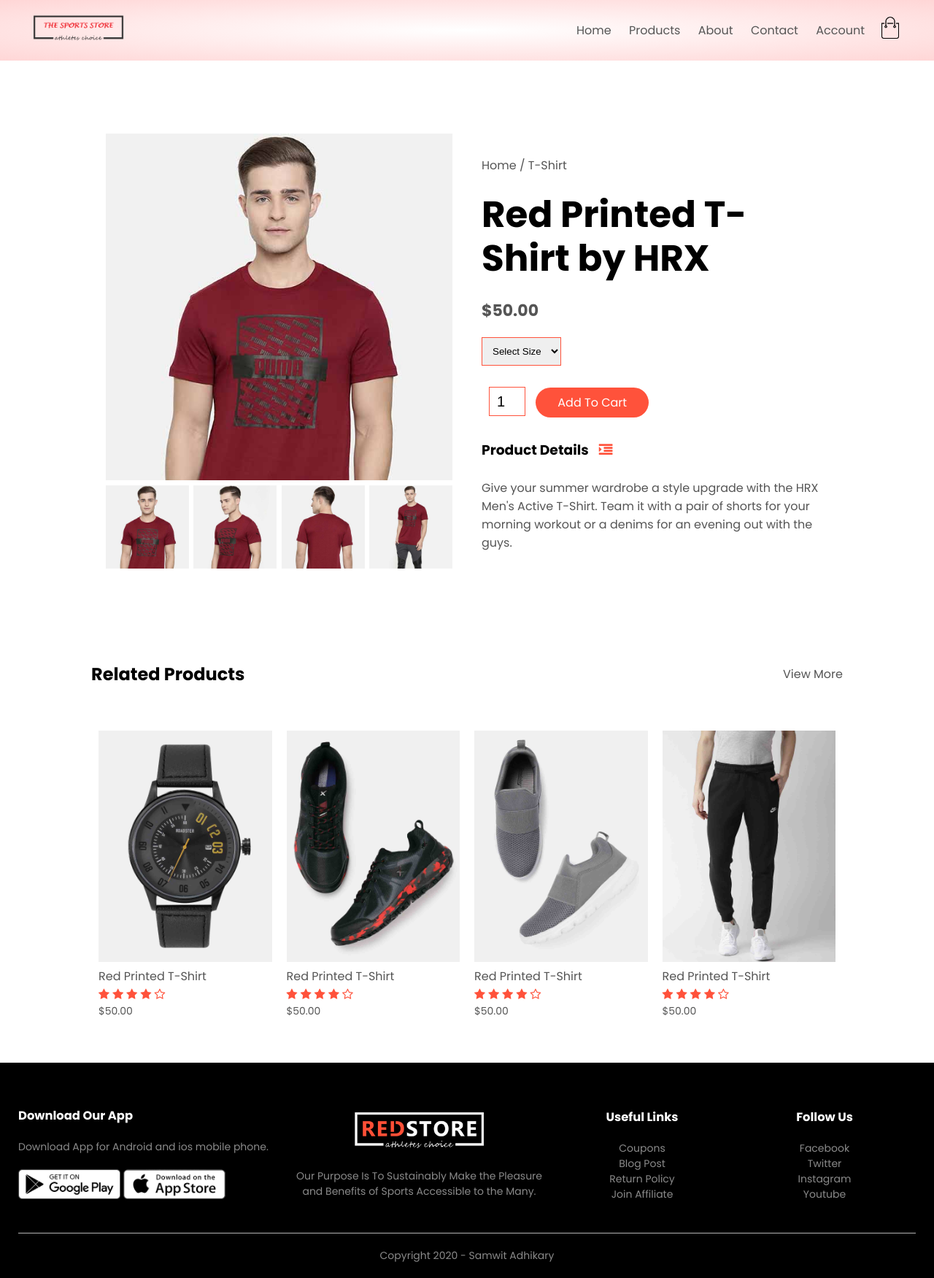
After one commit to jalala-pv/ecommerce_website, a Django app: page /products_details in a window 1280 px wide. The commit adds this page. Shown: the whole page at 73% size. Run offline with Django 5.2, Linux system fonts and the light colour scheme.

Commit message:
productdetail

```diff
--- a/ecommerce/customers/views.py
+++ b/ecommerce/customers/views.py
@@ -1,3 +1,5 @@
 from django.shortcuts import render
 
 # Create your views here.
+def show_account(request):
+    return render(request,'account.html')
--- a/ecommerce/products/urls.py
+++ b/ecommerce/products/urls.py
@@ -6,6 +6,6 @@
 urlpatterns = [
     path('', views.index,name='home'),
     path('products_list', views.list_products,name='list_product'),
-
+    path('products_details', views.detail_products,name='detail_products'),
 
 ]
--- a/ecommerce/templates/menu.html
+++ b/ecommerce/templates/menu.html
@@ -9,7 +9,7 @@
             <li><a href="{% url 'list_product'%}">Products</a></li>
             <li><a href="">About</a></li>
             <li><a href="">Contact</a></li>
-            <li><a href="account.html">Account</a></li>
+            <li><a href="{% url 'account1'%}">Account</a></li>
         </ul>
     </nav>
     <a href="cart.html"><img src="{% static 'images/cart.png'%}" width="30px" height="30px"></a>
--- /dev/null
+++ b/ecommerce/templates/product_description.html
@@ -0,0 +1,102 @@
+{% load static%}
+<div class="small-container single-product">
+    <div class="row">
+        <div class="col-2">
+            <img src="{% static 'images/gallery-1.jpg'%}" width="100%" id="ProductImg">
+
+            <div class="small-img-row">
+                <div class="small-img-col">
+                    <img src="{% static  'images/gallery-1.jpg'%}" width="100%" class="small-img">
+                </div>
+                <div class="small-img-col">
+                    <img src="{% static 'images/gallery-2.jpg'%}" width="100%" class="small-img">
+                </div>
+                <div class="small-img-col">
+                    <img src="{% static 'images/gallery-3.jpg'%}" width="100%" class="small-img">
+                </div>
+                <div class="small-img-col">
+                    <img src="{% static 'images/gallery-4.jpg'%}" width="100%" class="small-img">
+                </div>
+            </div>
+
+        </div>
+        <div class="col-2">
+            <p>Home / T-Shirt</p>
+            <h1>Red Printed T-Shirt by HRX</h1>
+            <h4>$50.00</h4>
+            <select>
+                <option>Select Size</option>
+                <option>XXL</option>
+                <option>XL</option>
+                <option>L</option>
+                <option>M</option>
+                <option>S</option>
+            </select>
+            <input type="number" value="1">
+            <a href="" class="btn">Add To Cart</a>
+
+            <h3>Product Details <i class="fa fa-indent"></i></h3>
+            <br>
+            <p>Give your summer wardrobe a style upgrade with the HRX Men's Active T-Shirt. Team it with a pair of
+                shorts for your morning workout or a denims for an evening out with the guys.</p>
+        </div>
+    </div>
+</div>
+<div class="small-container">
+    <div class="row row-2">
+        <h2>Related Products</h2>
+        <p>View More</p>
+    </div>
+</div>
+<div class="small-container">
+    <div class="row">
+        <div class="col-4">
+            <img src="{% static 'images/product-9.jpg'%}">
+            <h4>Red Printed T-Shirt</h4>
+            <div class="rating">
+                <i class="fa fa-star"></i>
+                <i class="fa fa-star"></i>
+                <i class="fa fa-star"></i>
+                <i class="fa fa-star"></i>
+                <i class="fa fa-star-o"></i>
+            </div>
+            <p>$50.00</p>
+        </div>
+        <div class="col-4">
+            <img src="{% static 'images/product-10.jpg'%}">
+            <h4>Red Printed T-Shirt</h4>
+            <div class="rating">
+                <i class="fa fa-star"></i>
+                <i class="fa fa-star"></i>
+                <i class="fa fa-star"></i>
+                <i class="fa fa-star"></i>
+                <i class="fa fa-star-o"></i>
+            </div>
+            <p>$50.00</p>
+        </div>
+        <div class="col-4">
+            <img src="{% static 'images/product-11.jpg'%}">
+            <h4>Red Printed T-Shirt</h4>
+            <div class="rating">
+                <i class="fa fa-star"></i>
+                <i class="fa fa-star"></i>
+                <i class="fa fa-star"></i>
+                <i class="fa fa-star"></i>
+                <i class="fa fa-star-o"></i>
+            </div>
+            <p>$50.00</p>
+        </div>
+        <div class="col-4">
+            <img src="{% static 'images/product-12.jpg'%}">
+            <h4>Red Printed T-Shirt</h4>
+            <div class="rating">
+                <i class="fa fa-star"></i>
+                <i class="fa fa-star"></i>
+                <i class="fa fa-star"></i>
+                <i class="fa fa-star"></i>
+                <i class="fa fa-star-o"></i>
+            </div>
+            <p>$50.00</p>
+        </div>
+    </div>
+</div>
--- a/ecommerce/templates/product_list.html
+++ b/ecommerce/templates/product_list.html
@@ -11,7 +11,7 @@
     </div>
     <div class="row">
         <div class="col-4">
-            <a href="product_details.html"><img src="{% static 'images/product-1.jpg'%}"></a>
+            <a href="{% url 'detail_products'%}"><img src="{% static 'images/product-1.jpg'%}"></a>
             <h4>Red Printed T-Shirt</h4>
             <div class="rating">
                 <i class="fa fa-star"></i>
--- /dev/null
+++ b/ecommerce/templates/products_detail.html
@@ -0,0 +1,4 @@
+{% extends 'blank_layout.html'%}
+{% block content%}
+{% include 'product_description.html' %}
+{% endblock content %}
```
Also changed, not shown: ecommerce/customers/urls.py (added, +11 -0 lines), ecommerce/templates/account.html (added, +7 -0 lines).
